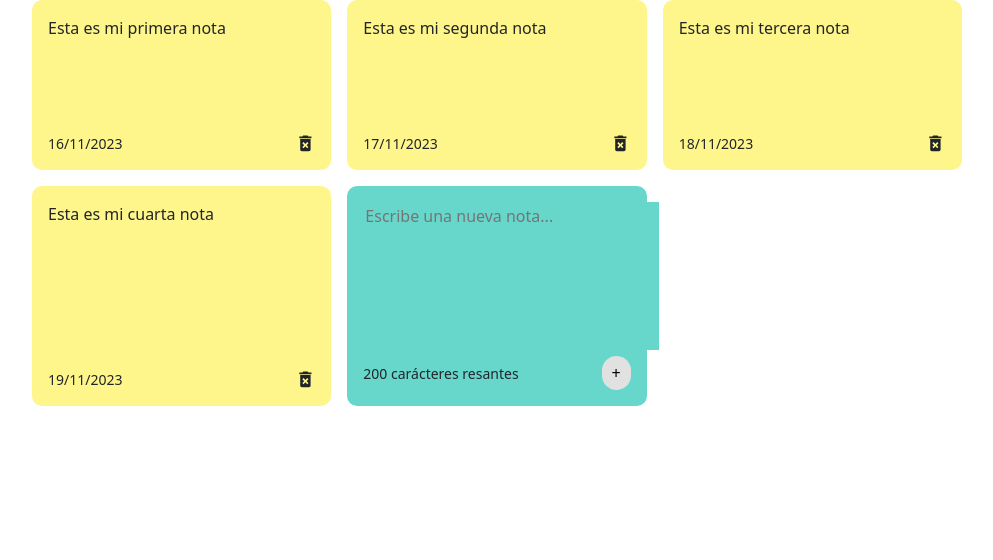
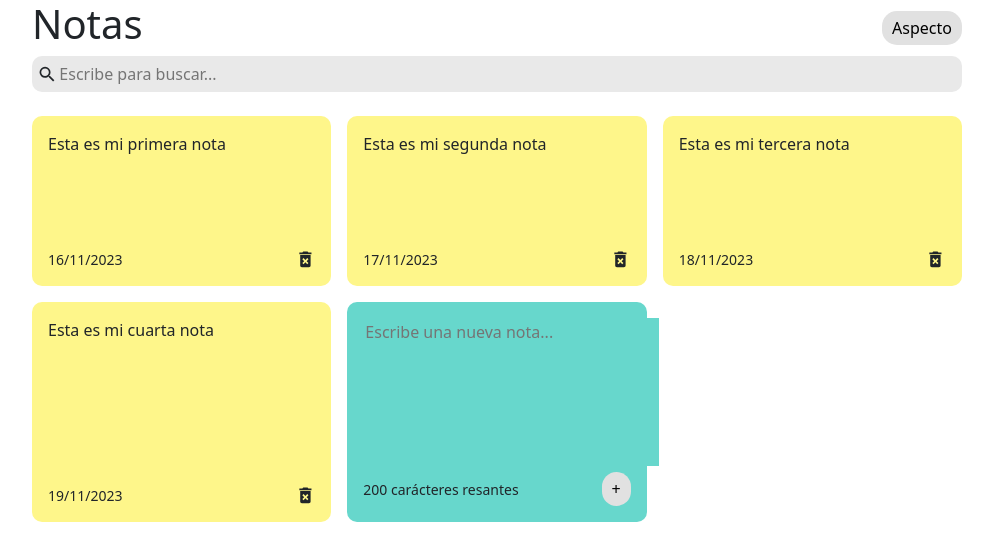
Before and after one commit to juancasanchez6/react-ejercicios, a React (Create React App) app: page / in a window 1280 px wide. Shown: the top 560 px of the page, without its empty margins (143-1136 px from the left). Built offline with nearby package versions, Linux system fonts and the light colour scheme.

Commit message:
Update-Notes_App

```diff
--- a/src/Notes.js
+++ b/src/Notes.js
@@ -1,6 +1,8 @@
 import React, { useState } from "react";
 import { nanoid } from "nanoid";
 import NotesList from "./componentes/NotesList";
+import Search from "./componentes/Search";
+import Header from "./componentes/Header";
 
 const Notes = () => {
   const [notes, setNotes] = useState([
@@ -26,6 +28,8 @@ const Notes = () => {
     },
   ]);
 
+  const [searchText, setSearchText] = useState('')
+
   const addNote = (text) => {
     //console.log(text)
     const date = new Date();
@@ -45,7 +49,13 @@ const Notes = () => {
 
   return (
     <div className="container">
-      <NotesList notes={notes} handleAddNote={addNote} handleDeleteNote={deleteNote} />
+      <Header />
+      <Search handleSearchNote={setSearchText}/>
+      <NotesList
+        notes={notes.filter((note) => note.text.toLowerCase().includes(searchText))}
+        handleAddNote={addNote}
+        handleDeleteNote={deleteNote}
+      />
     </div>
   );
 };
--- /dev/null
+++ b/src/componentes/Header.js
@@ -0,0 +1,12 @@
+import React from 'react'
+
+const Header = () => {
+  return (
+    <div className='header'>
+      <h1>Notas</h1>
+      <button className='save'>Aspecto</button>
+    </div>
+  )
+}
+
+export default Header
--- /dev/null
+++ b/src/componentes/Search.js
@@ -0,0 +1,17 @@
+import React from "react";
+import { MdSearch } from "react-icons/md";
+
+const Search = ({ handleSearchNote }) => {
+  return (
+    <div className="search">
+      <MdSearch className="search-icons" size="1.3rem" />
+      <input
+        onChange={(e) => handleSearchNote(e.target.value)}
+        type="text"
+        placeholder="Escribe para buscar..."
+      />
+    </div>
+  );
+};
+
+export default Search;
--- a/src/notes.css
+++ b/src/notes.css
@@ -1,7 +1,8 @@
 body {
   margin: 0;
-  font-family: system-ui, -apple-system, BlinkMacSystemFont, "Segoe UI", 'Roboto',
-    'Oxygen', 'Ubuntu', 'Cantarell', "Open Sans", "Helvetica Neue", sans-serif;
+  font-family: system-ui, -apple-system, BlinkMacSystemFont, "Segoe UI",
+    "Roboto", "Oxygen", "Ubuntu", "Cantarell", "Open Sans", "Helvetica Neue",
+    sans-serif;
   -webkit-foont-smoothing: antialiased;
   -moz-osx-font-smoothing: grayscale;
 }
@@ -9,6 +10,12 @@ body {
 code {
   font-family: source-code-pro, Menlo, Monaco, Consolas, "Courier New", Courier,
     monospace;
+}
+
+.header {
+  display: flex;
+  align-items: center;
+  justify-content: space-between;
 }
 
 .container {
@@ -71,5 +78,23 @@ textarea:focus {
 
 .delete-icon {
   cursor: pointer;
+}
 
+.search {
+  display: flex;
+  align-items: center;
+  background-color: rgb(233, 233, 233);
+  border-radius: 10px;
+  padding: 5px;
+  margin-bottom: 1.5em;
 }
+
+.search input {
+  border: none;
+  background-color: rgb(233, 233, 233);
+  width: 100%;
+}
+
+.search input:focus {
+  outline: none;
+}
```
